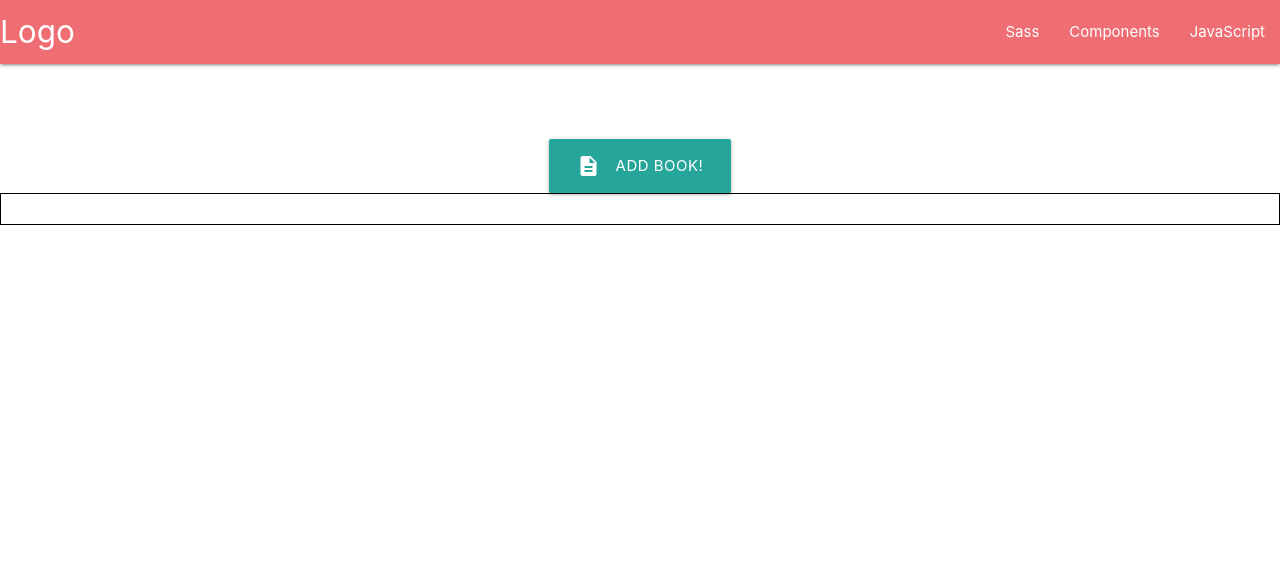
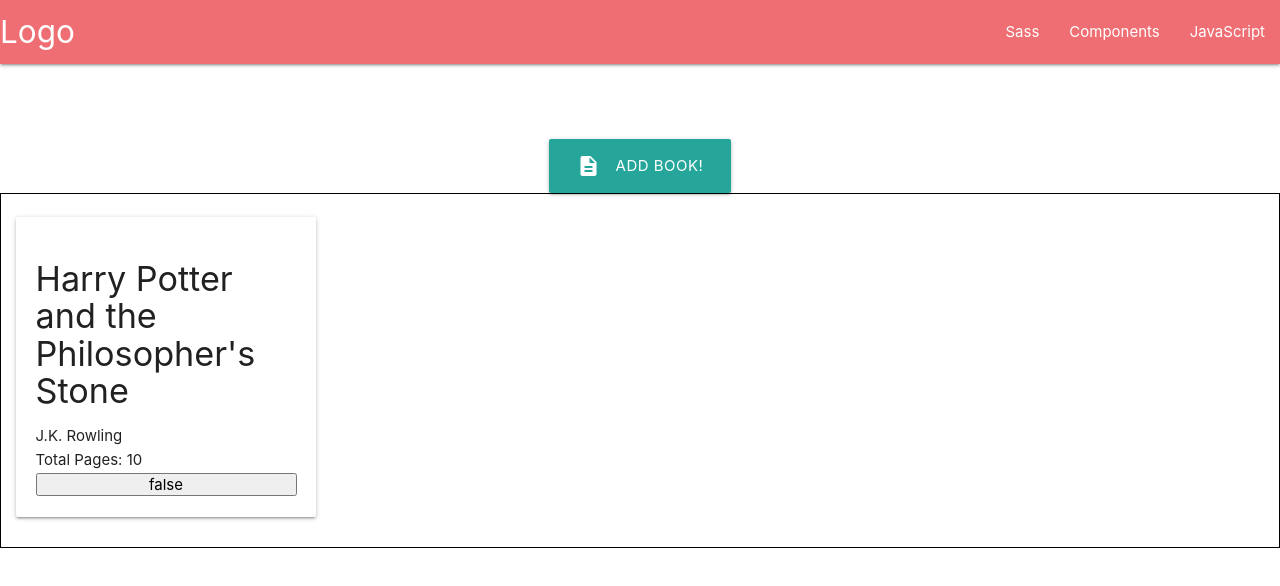
Before and after one commit to AndrewLin95/library, a plain HTML site: page index.html in a window 1280 px wide. Drawn offline with nearby package versions, Linux system fonts and the light colour scheme.

Commit message:
added functionality to parse form information and generate new card based on information submitted.

```diff
--- a/javascript.js
+++ b/javascript.js
@@ -2,7 +2,9 @@ const addBookBtn = document.querySelector('#addBookBtn');
 const submitBtn = document.querySelector('#submitBtn');
 const cancelBtn = document.querySelector('#cancelBtn');
 const form = document.querySelector('#form');
-let aBook = '';
+
+
+
 
 let myLibrary = [
     {author: 'J.K. Rowling', title: 'Harry Potter and the Philosopher\'s Stone', pages: '10', readStatus: false,}
@@ -15,9 +17,40 @@ function Book(author, title, pages, readStatus) {
     this.readStatus = readStatus;
 }
 
-function addBookToLibrary(author, title, pages, readStatus) {
+let i = 0;
+addBookToLibrary();
+
+function addBookToLibrary() {
+    const libraryDiv = document.querySelector('#books');
+    const newCard = document.createElement('div');
+    const newTitle = document.createElement('h4');
+    const newAuthor = document.createElement('div');
+    const newPages = document.createElement('div');
+    const newReadStatus = document.createElement('button');
+
+    libraryDiv.appendChild(newCard);
+    newCard.className = 'card number_' + i;
+
+    newTitle.textContent = myLibrary[i].title;
+    newAuthor.textContent = myLibrary[i].author;
+    newPages.textContent = 'Total Pages: ' + myLibrary[i].pages;
+    newReadStatus.textContent = myLibrary[i].readStatus;
+
+    newCard.appendChild(newTitle);
+    newCard.appendChild(newAuthor);
+    newCard.appendChild(newPages);
+    newCard.appendChild(newReadStatus);
+
+    i++;
+}
+
+function createLibraryCard() {
+
 
 }
+
+
+let aBook = '';
 
 function pullBookInfo(){
     const authorValue = document.querySelector('#author');
@@ -25,10 +58,12 @@ function pullBookInfo(){
     const pagesValue = document.querySelector("#pageNum");
     const readStatusCheck = document.querySelector('#readStatus');
     aBook = new Book(authorValue.value, titleValue.value, pagesValue.value, readStatusCheck.checked);
+    myLibrary.push(aBook);
     console.log(aBook.author);
     console.log(aBook.title);
     console.log(aBook.pages);
     console.log(aBook.readStatus);
+    console.table(myLibrary);
 }
 
 addBookBtn.addEventListener('click', () => {
```
Also changed, not shown: index.html (+3 -1 lines).
